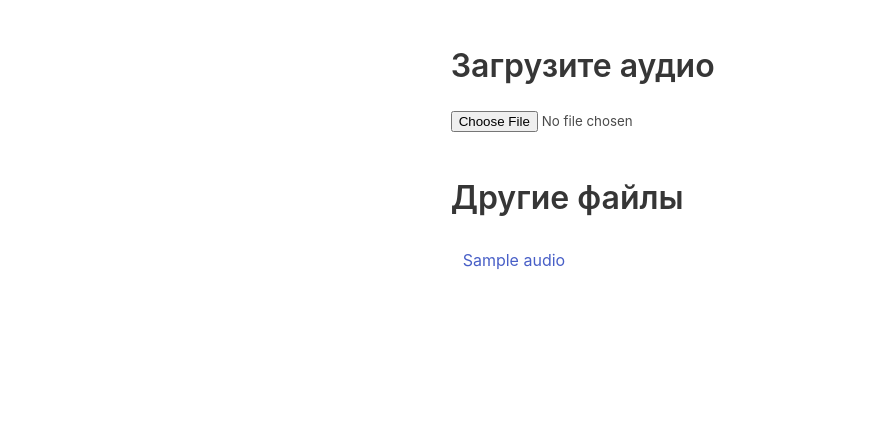
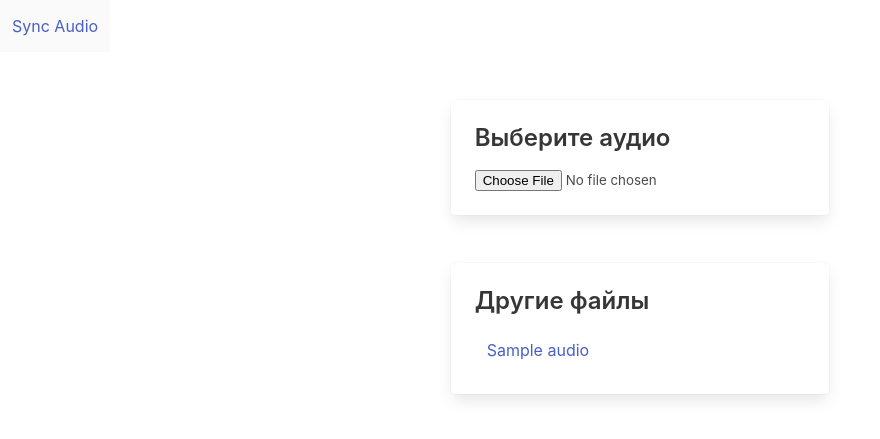
Before and after one commit to aq1/sync_audio, a Django app: template main/templates/main/index.html in a window 1280 px wide. Shown: the top 439 px of the page, without its empty margins (0-880 px from the left). Run offline with Django 3.2, Linux system fonts and the light colour scheme; the template is opened without the code that fills it: most values are stand-ins (such as "Sample title", 1, 10 or a date in 2020); some libraries are stand-ins or nearby versions.

Commit message:
Small template changes

```diff
--- /dev/null
+++ b/main/templates/main/base.html
@@ -0,0 +1,26 @@
+<!DOCTYPE html>
+<html lang="en">
+
+<head>
+    <title>Sync Audio</title>
+    <meta name="viewport" content="width=device-width, initial-scale=1">
+    <meta charset="UTF8">
+    <script src="https://unpkg.com/wavesurfer.js"></script>
+    <link rel="stylesheet" href="https://cdn.jsdelivr.net/npm/bulma@0.9.1/css/bulma.min.css">
+</head>
+
+<body>
+<nav class="navbar" role="navigation" aria-label="main navigation">
+    <nav class="navbar" role="navigation" aria-label="main navigation">
+    <div class="navbar-start">
+      <a class="navbar-item" href="/">
+        Sync Audio
+      </a>
+    </div>
+    </nav>
+</nav>
+{% block body %}
+{% endblock %}
+</body>
+
+</html>
--- a/main/templates/main/index.html
+++ b/main/templates/main/index.html
@@ -1,23 +1,20 @@
-<!DOCTYPE html>
-<html lang="en">
+{% extends 'main/base.html' %}
 
-<head>
-    <title>Sync Audio</title>
-    <meta name="viewport" content="width=device-width, initial-scale=1">
-    <meta charset="UTF8">
-    <script src="https://unpkg.com/wavesurfer.js"></script>
-    <link rel="stylesheet" href="https://cdn.jsdelivr.net/npm/bulma@0.9.1/css/bulma.min.css">
-</head>
-
-<body>
+{% block body %}
     <section class="section">
         <div class="columns is-centered">
             <div class="column is-4">
-            <h1 class="title">Загрузите аудио</h1>
+                <div class="card" id="dropFile">
+                    <div class="card-content">
+                        <div class="content">
+                            <h3>Выберите аудио</h3>
                             <form action="{% url 'upload' %}" method="post" id="form" enctype="multipart/form-data">
                                 {% csrf_token %}
-                <input type="file" name="audio" onchange="this.form.submit()">
+                                <input id="file" type="file" name="audio" onchange="this.form.submit()">
                             </form>
+                        </div>
+                    </div>
+                </div>
             </div>
         </div>
         <div class="columns is-centered">
@@ -29,7 +26,10 @@
         </div>
         <div class="columns is-centered">
             <div class="column is-4">
-            <h1 class="title">Другие файлы</h1>
+                <div class="card">
+                    <div class="card-content">
+                        <div class="content">
+                            <h3>Другие файлы</h3>
                             <table class="table is-striped">
                                 {% for audio in audios %}
                                     <tr>
@@ -41,7 +41,8 @@
                             </table>
                         </div>
                     </div>
+                </div>
+            </div>
+        </div>
     </section>
-</body>
-
-</html>
+{% endblock %}
```
Also changed, not shown: main/templates/main/audio.html (+14 -20 lines). Lines whose indentation alone changed are shown as unchanged.
